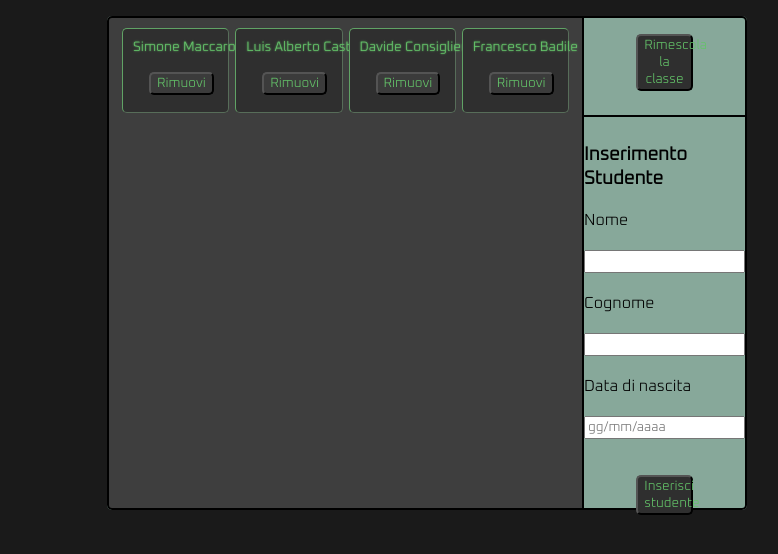
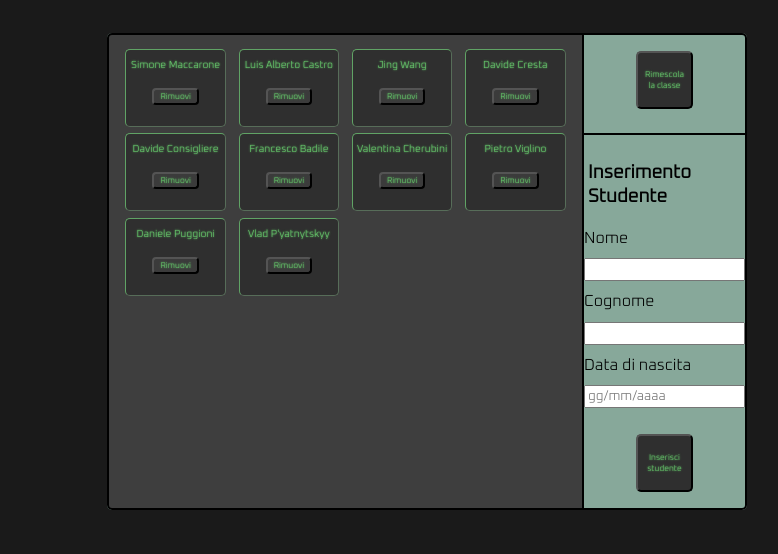
Before and after one commit to pepo999/classroom-manager, a plain HTML site: page index.html in a window 1280 px wide. Shown: the part 226-780 px from the top of the page, without its empty margins (213-991 px from the left). Drawn offline with Linux system fonts and the light colour scheme; a web font is replaced by a local one.

Commit message:
update css

```diff
--- a/classroom.js
+++ b/classroom.js
@@ -17,5 +17,9 @@ this.students.push(student)
   return this.students;
     }
 
+    shuffleTheClassroom() {
+        shuffle(students)
+        displayClassroom(students)
+    }
 
 }
--- a/main.js
+++ b/main.js
@@ -9,10 +9,16 @@
 
 const student1 = new Student('Simone', 'Maccarone', '20/05/2003');
 const student2 = new Student('Luis Alberto', 'Castro', '28/07/1993');
-const student3 = new Student('Davide', 'Consigliere', '29/09/1989');
-const student4 = new Student('Francesco', 'Badile', '05/09/1993');
+const student3 = new Student('Jing', 'Wang', '16/06/1993');
+const student4 = new Student('Davide', 'Cresta', '30/05/2002');
+const student5 = new Student('Davide', 'Consigliere', '29/09/1989');
+const student6 = new Student('Francesco', 'Badile', '05/09/1993');
+const student7 = new Student('Valentina', 'Cherubini', '01/06/2001');
+const student8 = new Student('Pietro', 'Viglino', '09/04/1988');
+const student9 = new Student('Daniele', 'Puggioni', '17/08/1999');
+const student10 = new Student('Vlad', 'P\'yatnytskyy', '02/10/1997');
 
-const classroom1 = new Classroom([student1, student2, student3, student4]);
+const classroom1 = new Classroom([student1, student2, student3, student4, student5, student6, student7, student8, student9, student10]);
 
 let students1 = classroom1.students;
 
@@ -26,6 +32,11 @@ function displayClassroom(students) {
         let newLi = document.createElement('li');
         const studentName = document.createTextNode(element.name + ' ' + element.surname);
         newLi.appendChild(studentName)
+        if(element.isBirthday()) {
+        //    newLi.style.color = '#fafafa'
+        //    newLi.style.textShadow = '0px 0px 5px #fafafa';
+           newLi.style.animationName = 'colorRotate';
+        }
         const removeButton = document.createElement('button');
         const buttonText = document.createTextNode('Rimuovi');
         const br = document.createElement('br')
@@ -101,11 +112,3 @@ function removeStudent(student) {
     students1.splice(studentIndex, 1);
     displayClassroom(students1);
 }
-
-function birthday(){
-    const students = classroom1.students;
-    for (let i = 0; i < students.length; i++) {
-        const element = students[i];
-
-    }
-}
--- a/student.js
+++ b/student.js
@@ -1,8 +1,33 @@
-class Student{
+class Student {
 
-    constructor(name, surname, dob){
+    constructor(name, surname, dob) {
         this.name = name;
         this.surname = surname;
         this.dob = dob;
     }
+
+    isBirthday() {
+        const dob = this.dob;
+        const dateArray = dob.split('/')
+        const correctFormat = dateArray.map(n => n).reverse();
+        const newString = correctFormat.join();
+        const dateUtc = new Date(newString);
+        const today = new Date()
+        const twoDates = (dateUtc + today);
+        let todayStr = '';
+        let birthdayStr = '';
+       for (let i = 4; i < 10; i++) {
+        const element = twoDates[i];
+         todayStr += element;
+       }
+        for (let i = 71; i < 77; i++) {
+            const element = twoDates[i];
+            birthdayStr += element;
+        }
+        if (birthdayStr === todayStr) {
+            return true
+        } else {
+            return false
+        }
+    }
 }
--- a/style.css
+++ b/style.css
@@ -54,6 +54,7 @@ grid-template-rows: 20% 20% 20% 20%;
 }
 
 .left-div{
+    padding-top: 0.5vh;
     background-color: rgb(62, 62, 62);
     flex-grow: 3;
     border: solid 2px black;
@@ -77,6 +78,10 @@ grid-template-rows: 20% 20% 20% 20%;
     border-bottom-left-radius: 0px;
 }
 
+h3{
+    margin-left: 0.5vh;
+}
+
 h1{
     min-height: 50px;
     font-family: 'Audiowide', cursive;
@@ -94,7 +99,9 @@ button{
     background-color: rgb(47, 47, 47);
     color: rgb(100, 195, 105);
     font-family: 'Oxanium', cursive;
+    font-size: 0.65vw;
     border-radius: 5px;
+    text-shadow: 0px 0px 2px;
 }
 
 hr{
@@ -111,16 +118,12 @@ hr{
 input{
     /* color: red; */
     font-family: 'Oxanium', cursive;
-    margin: 20px 0px;
+    margin: 0.8vw 0px;
 }
 
 li{
-    /* display: flex;
-    flex-direction: column; */
-    align-items: center;
     text-align: center;
-    padding: 10px;
-    padding-bottom: 5px;
+    padding: 0.7vw 0px;
     list-style: none;
     background-color: rgb(47, 47, 47);
     border-top: solid 1px rgb(96, 163, 101);
@@ -130,10 +133,47 @@ li{
     text-shadow: 0px 0px 2px;
     box-sizing: border-box;
     white-space: nowrap;
-    margin: 3px 3px;
+    overflow: hidden;
+    margin: 0.5vw;
     margin-block-start: 0px;
     border-radius: 5px;
+    font-size: 0.8vw;
+    animation-name: none;
+animation-duration: 3s;
+animation-iteration-count: infinite;
 }
+
+@keyframes colorRotate {
+    from {
+        color:#f40a0a;
+        text-shadow: 0px 0px 5px #fafafa;
+    }
+    16.6% {
+        color: rgb(232, 163, 13);
+        text-shadow: 0px 0px 5px rgb(100, 195, 105);
+    }
+    33.3% {
+        color: #d3eb19;
+        text-shadow: 0px 0px 5px #fafafa;
+    }
+    50% {
+        color: rgb(15, 228, 79);
+        text-shadow: 0px 0px 5px rgb(100, 195, 105);
+    }
+    66.6% {
+        color: #1099e8;
+        text-shadow: 0px 0px 5px #fafafa;
+    }
+    83.3% {
+        color: rgb(103, 22, 233);
+        text-shadow: 0px 0px 5px rgb(100, 195, 105);
+    }
+    to {
+        color: #ef0fa5;
+        text-shadow: 0px 0px 5px #fafafa;
+    }
+}
+
 
 li>button{
     width: fit-content;
@@ -142,5 +182,5 @@ li>button{
     background-color: rgb(59, 59, 59);
     color: rgb(100, 195, 105);
     font-family: 'Oxanium', cursive;
-    border-radius: 5px;
+    border-radius: 4px;
 }
```
Also changed, not shown: new-style.css (+11 -1 lines).
